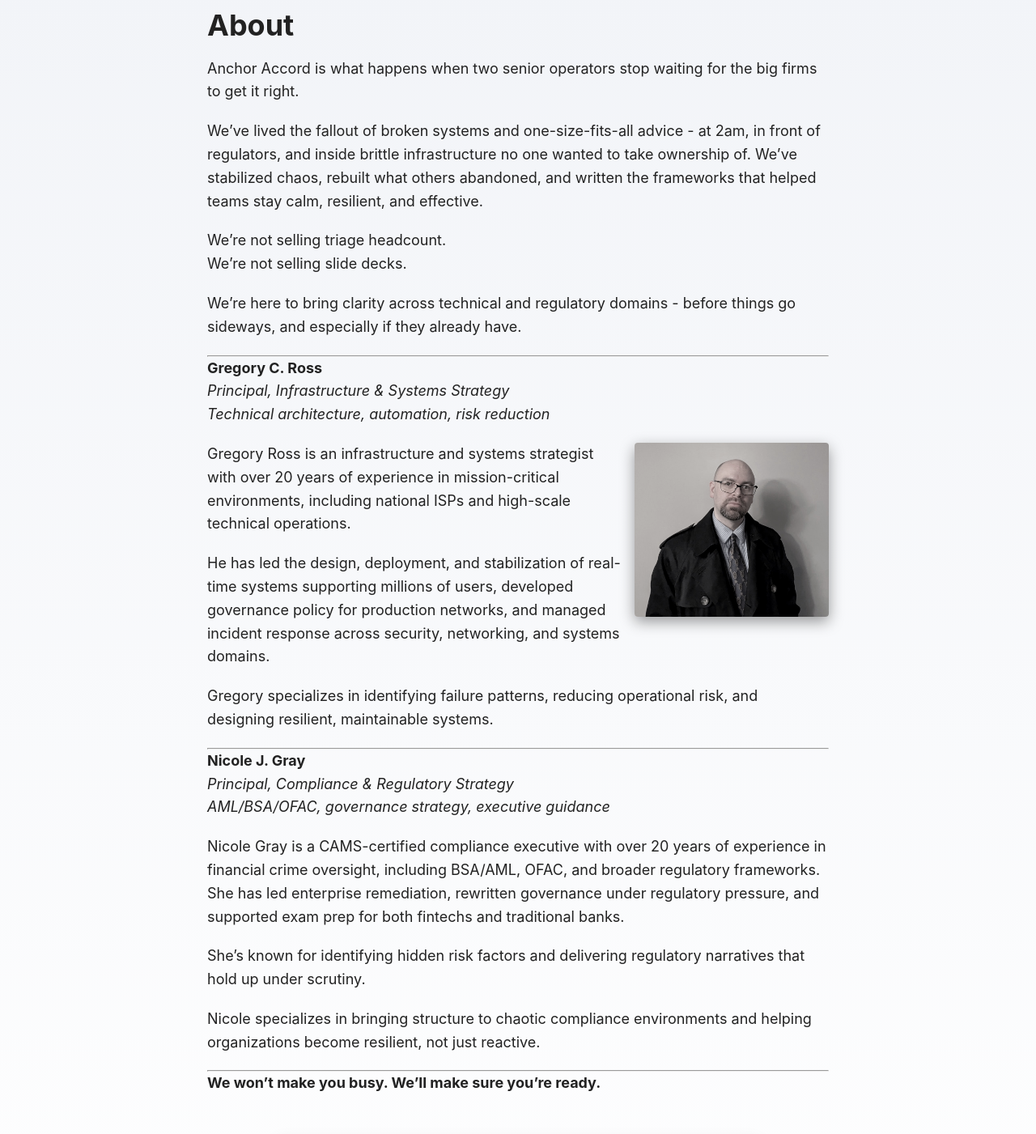
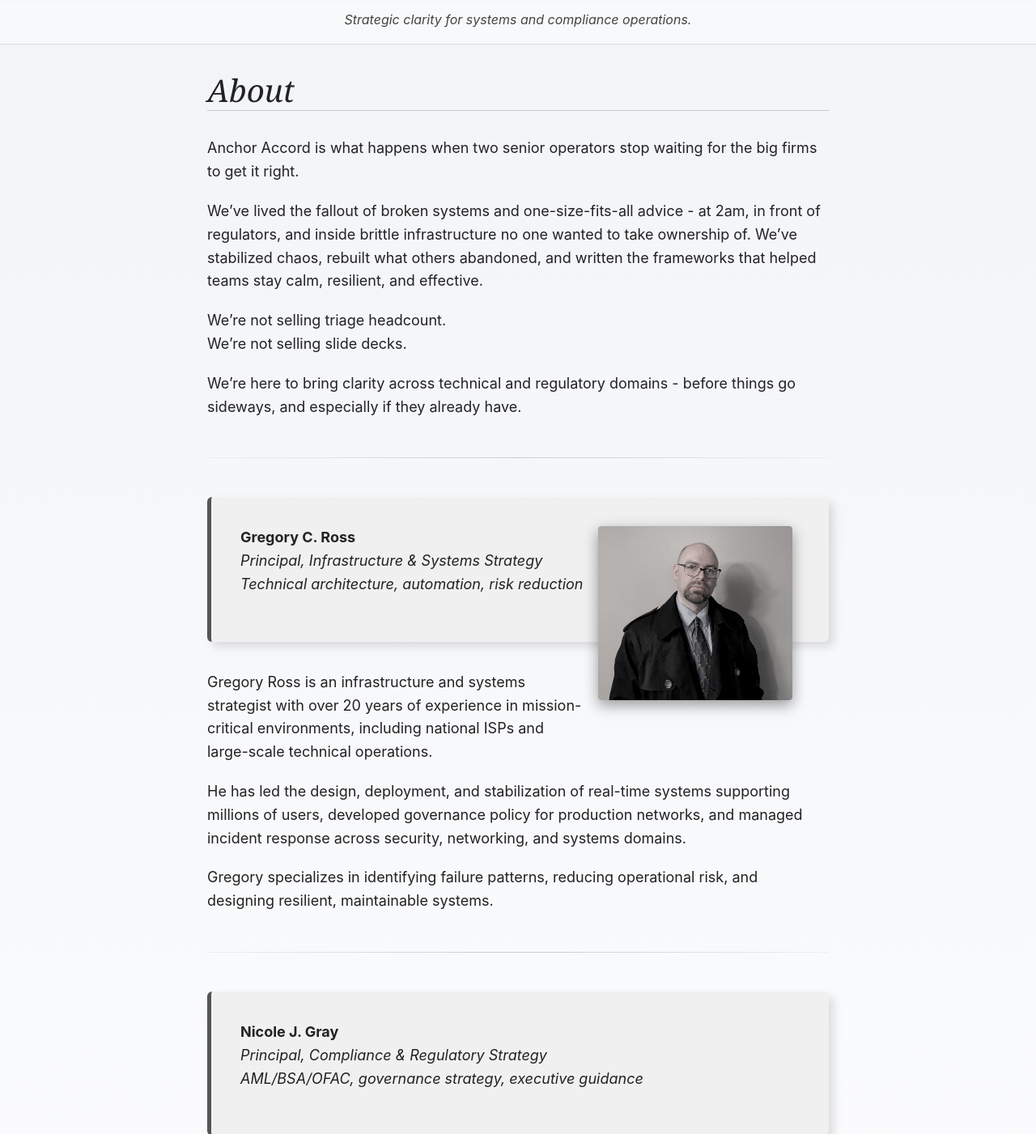
Before and after one commit to urgdog/anchoraccord, a Jekyll site: the page built from about.md, in a window 1280 px wide, cut to the strip 135-1536 px from the top of the page. Shown: the whole strip at 81% size. Built offline with Jekyll 4.4.1, drawn with Linux system fonts in a browser that asks for light colours; some of the changed text lies outside the part shown.

Commit message:
format adjustments

```diff
--- a/_layouts/default.html
+++ b/_layouts/default.html
@@ -9,14 +9,15 @@
   <meta name="keywords" content="{{ page.tags | join: ', ' }}">
   {% endif %}
  <meta property="og:title" content="Anchor Accord | Infrastructure & Compliance" />
-<meta property="og:description" content="Strategic systems and regulatory clarity. We help scaling organizations stabilize what matters—before the seams tear." />
+<meta property="og:description" content="Strategic systems and regulatory clarity. We help scaling organizations stabilize what matters." />
 <meta property="og:image" content="https://anchoraccord.com/assets/img/og-image-dark.png" />
 <meta property="og:type" content="website" />
 <meta property="og:url" content="https://anchoraccord.com/" />
 <meta name="twitter:card" content="summary_large_image" />
 <meta name="twitter:title" content="Anchor Accord | Infrastructure & Compliance" />
-<meta name="twitter:description" content="Strategic systems and regulatory clarity. We help scaling organizations stabilize what matters—before the seams tear." />
+<meta name="twitter:description" content="Strategic systems and regulatory clarity. We help scaling organizations stabilize what matters." />
 <meta name="twitter:image" content="https://anchoraccord.com/assets/img/og-image-dark.png" />
+
 
 
 </head>
@@ -43,6 +44,9 @@
     </div>
   </header>
 <div class="page-wrapper">
+  <div class="lead-cta">
+  Strategic clarity for systems and compliance operations.
+</div>
   <main class="content">
 
     {{ content }}
--- a/about.md
+++ b/about.md
@@ -22,17 +22,14 @@ before things go sideways, and especially if they already have.
 
 ---
 
-**Gregory C. Ross**
-*Principal, Infrastructure & Systems Strategy*
-*Technical architecture, automation, risk reduction*
 
-<figure style="float: right; width: 240px; margin-left: 1rem; margin-bottom: 1rem;">
-  <img src="/assets/img/gcr.jpg" alt="Gregory C. Ross" style="width: 100%; border-radius: 4px; box-shadow: 0 6px 18px rgba(0,0,0,0.4); filter: grayscale(20%) contrast(1.05);" />
-</figure>
+> <figure style="float: right; width: 240px; margin-left: 1rem; margin-bottom: 1rem;"><img src="/assets/img/gcr.jpg" alt="Gregory C. Ross" style="width: 100%; border-radius: 4px; box-shadow: 0 6px 18px rgba(0,0,0,0.4); filter: grayscale(20%) contrast(1.05);" /></figure>
+> **Gregory C. Ross**
+> *Principal, Infrastructure & Systems Strategy*
+> *Technical architecture, automation, risk reduction*
 
 Gregory Ross is an infrastructure and systems strategist with over 20 years of
-experience in mission-critical environments, including national ISPs and
-high-scale technical operations.
+experience in mission-critical environments, including national ISPs and large-scale technical operations.
 
 He has led the design, deployment, and stabilization of real-time systems
 supporting millions of users, developed governance policy for production
@@ -44,9 +41,9 @@ risk, and designing resilient, maintainable systems.
 
 ---
 
-**Nicole J. Gray**
-*Principal, Compliance & Regulatory Strategy*
-*AML/BSA/OFAC, governance strategy, executive guidance*
+> **Nicole J. Gray**
+> *Principal, Compliance & Regulatory Strategy*
+> *AML/BSA/OFAC, governance strategy, executive guidance*
 
 Nicole Gray is a CAMS-certified compliance executive with over 20 years of
 experience in financial crime oversight, including BSA/AML, OFAC, and broader
--- a/assets/css/style.css
+++ b/assets/css/style.css
@@ -153,6 +153,15 @@ transition: transform 0.4s ease;
   flex-wrap: wrap;
 }
 
+a {
+  transition: color 0.2s ease, border-bottom 0.2s ease;
+  border-bottom: 1px #0055aa;
+}
+a:hover {
+  color: #003366;
+  border-bottom: 1px solid #003366;
+}
+
 .site-title a {
   color: #ffffff;
   font-weight: 800;
@@ -188,15 +197,26 @@ h1, h2, h3, h4, h5, h6 {
   font-weight: 700;
   line-height: 1.3;
 }
+h1 {
+  font-size: 2.4rem;
+  font-family: 'Georgia', serif;
+  font-weight: 500;
+  font-style: italic;
+  color: #222;
+  margin-bottom: 2rem;
+  border-bottom: 1px solid #ccc;
+}
 
 /* Unordered and ordered lists */
 ul, ol {
   margin-bottom: 1.25rem;
   padding-left: 2rem; /* standard readable indent */
+  font-size: 1.02rem;
 }
 
 li {
   margin-bottom: 0.5rem; /* space between items */
+  font-size: 1.02rem;
 }
 
 /* Optional: tighter list spacing for nested cases */
@@ -275,8 +295,22 @@ details[open] summary::after {
   transform: rotate(180deg);
 }
 
+hr {
+  border: none;
+  height: 1px;
+  background: linear-gradient(to right, #eee, #ccc, #eee);
+  margin: 3rem 0;
+}
 
-
+blockquote {
+  padding: 2em;
+  margin-bottom: 2em;
+  border-left: 5px solid #555;
+  background: #f0f0f0;
+  border-radius: 6px;
+  box-shadow: 6px 6px 12px rgba(0,0,0,0.12);
+  padding-right: 2.5em;
+}
 
 
 .service-block {
@@ -316,3 +350,33 @@ details[open] summary::after {
   list-style-type: disc;
   color: #222;
 }
+
+.lead-cta {
+  font-size: 1rem;
+  text-align: center;
+  font-style: italic;
+  padding: 1rem 1.5rem;
+  background: #f8f9fa;
+  color: #444;
+  border-bottom: 1px solid #ddd;
+}
+
+.note-block {
+  background-color: #f9f9f9;
+  padding: 1rem 1.25rem;
+  margin: 2rem 0;
+  font-size: 0.95rem;
+  color: #333;
+  border-radius: 6px;
+
+  box-shadow: 2px 2px 12px rgba(0,0,0,0.04);
+
+  border-left: 3px solid #aaa;
+  font-style: italic;
+
+}
+.note-block strong {
+  display: block;
+  font-weight: 600;
+  margin-bottom: 0.4rem;
+}
```
Also changed, not shown: other parts of _layouts/default.html (+1 -1 lines), contact.md (+7 -10 lines), index.md (+9 -7 lines), services.md (+4 -0 lines).
